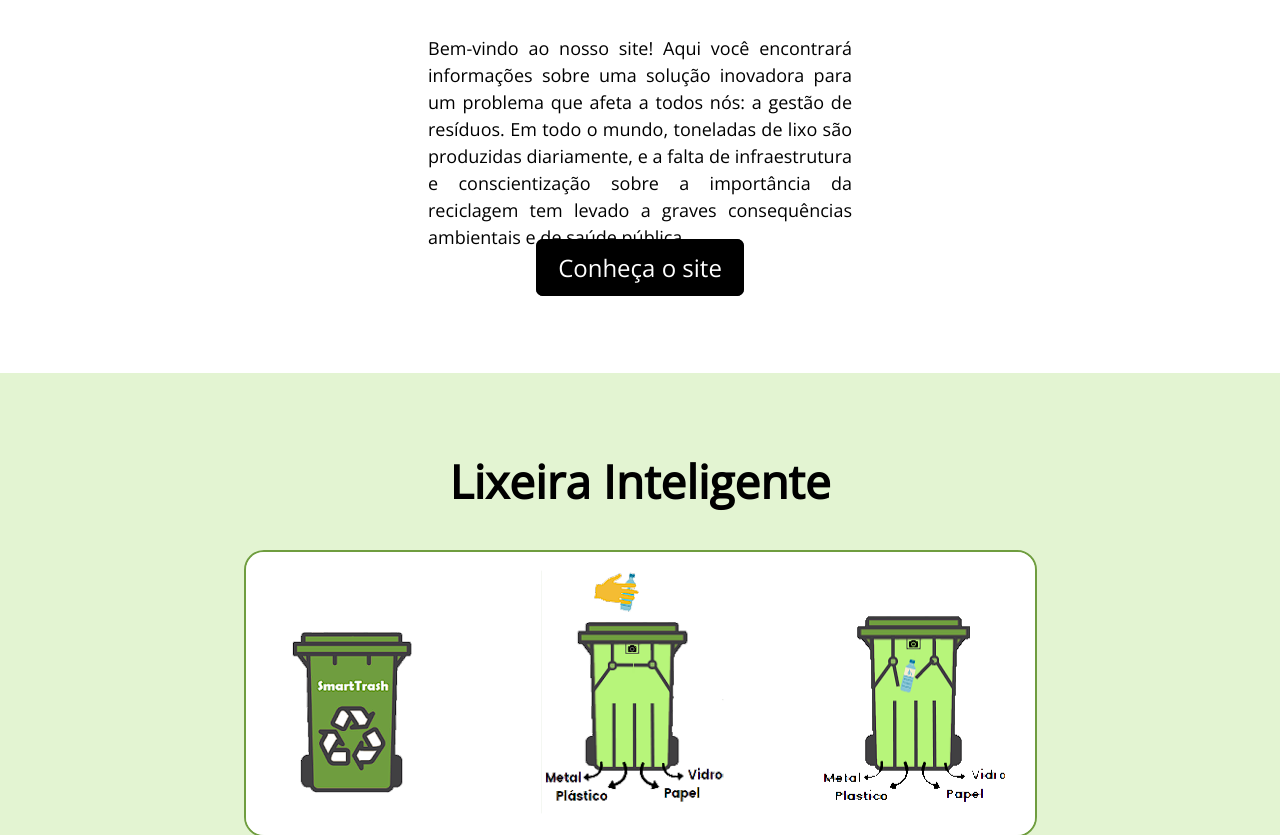
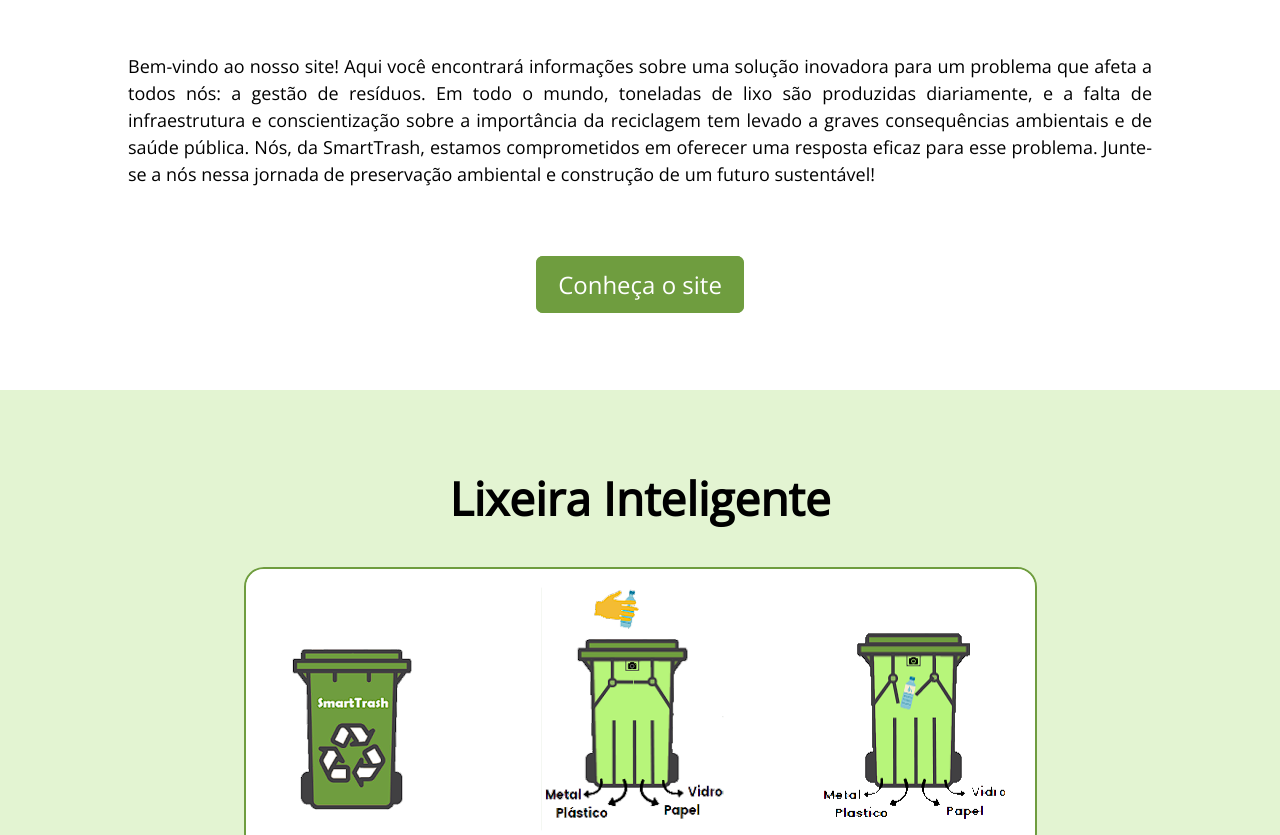
Before and after one commit to henrilopes1/Sprint-2, a plain HTML site: page index.html in a window 1280 px wide. Shown: the part 867-1702 px from the top of the page. Drawn offline with nearby package versions, Linux system fonts and the light colour scheme.

Commit message:
Botão Conheça o site corrigido

```diff
--- a/assets/css/base.css
+++ b/assets/css/base.css
@@ -14,9 +14,6 @@ a:hover{
     color: rgb(126, 179, 45);
 }
 
-#home-text{
-    margin: 0 300px;
-}
 
 .container-text h2{
     font-size: 46px;
--- a/assets/css/btn.css
+++ b/assets/css/btn.css
@@ -14,3 +14,19 @@
     background-color: transparent;
     color: black;
 }
+
+.btn-home{
+    padding: 10px 20px;
+    border-radius: 8px;
+    border: 2px solid #6f9d3f;
+    background-color: #6f9d3f;
+    font-size: 24px;
+    color: white;
+    cursor: pointer;
+    border-radius: 7px;
+    transition: .5s;
+}
+
+.btn-home:hover{
+    background-color: transparent;
+}
--- a/index.html
+++ b/index.html
@@ -42,14 +42,17 @@
         <img src="/assets/img/guia-pratico-recicalagem.jpg" alt="Simbolo da reciclagem" id="bg-img">
     </div>
 
+    <!-- Home -->
 
     <section id="section1">
         <div class="container-text">
             <h2>SmartTrash</h2>
-            <p class="texto" id="home-text">Bem-vindo ao nosso site! Aqui você encontrará informações sobre uma solução inovadora para um problema que afeta a todos nós: a gestão de resíduos. Em todo o mundo, toneladas de lixo são produzidas diariamente, e a falta de infraestrutura e conscientização sobre a importância da reciclagem tem levado a graves consequências ambientais e de saúde pública.</p>
-            <div><a href="" class="btn">Conheça o site</a></div>
+            <p class="texto">Bem-vindo ao nosso site! Aqui você encontrará informações sobre uma solução inovadora para um problema que afeta a todos nós: a gestão de resíduos. Em todo o mundo, toneladas de lixo são produzidas diariamente, e a falta de infraestrutura e conscientização sobre a importância da reciclagem tem levado a graves consequências ambientais e de saúde pública. Nós, da SmartTrash, estamos comprometidos em oferecer uma resposta eficaz para esse problema. Junte-se a nós nessa jornada de preservação ambiental e construção de um futuro sustentável!</p>
+            <div><a href="#section2" class="btn-home">Conheça o site</a></div>
         </div>
     </section>
+
+    <!-- Lixeira Inteligente -->
 
     <section class="section-bg" id="section2">
         <div class="container-text">
@@ -60,6 +63,8 @@
         </div>
     </section>
 
+    <!-- Aplicativo -->
+
     <section id="section3">
         <div class="container-text">
             <h2>Aplicativo</h2>
@@ -68,6 +73,8 @@
             <div><a href="" class="btn">Saiba mais</a></div>
         </div>
     </section>
+
+    <!-- Coleta Seletiva -->
 
     <section class="section-bg" id="section4">
         <div class="container-text">
@@ -79,10 +86,14 @@
         </div>
     </section>
 
+    <!-- Feedbacks -->
+
     <section id="section5">
         <div class="container-card-title">
             <h2>Feedbacks</h2>
         </div>
+
+        <!-- Início Cards -->
         <div class="container-card">
             <div class="card-item">
               <h2>Google</h2>
@@ -104,7 +115,11 @@
               <p>Agradecemos à SmartTrash pela lixeira inteligente que adquirimos. Sua tecnologia avançada e capacidade de separar automaticamente diferentes tipos de lixo têm impacto positivo em comunidades afetadas pelo problema ambiental. Recomendamos suas soluções para outras cidades enfrentando desafios semelhantes. <br><br><br><strong>Parabéns pelo trabalho excepcional!</strong></p>
             </div>
           </div>
+          <!-- Fim Cards -->
+
     </section>
+
+    <!-- Sobre Nós -->
 
     <section class="section-bg" id="section6">
         <div class="container-text">
@@ -115,6 +130,8 @@
         </div>
     </section>
 
+    <!-- Footer -->
+
     <footer><p>SmartTrash</p></footer>
 
 
```
